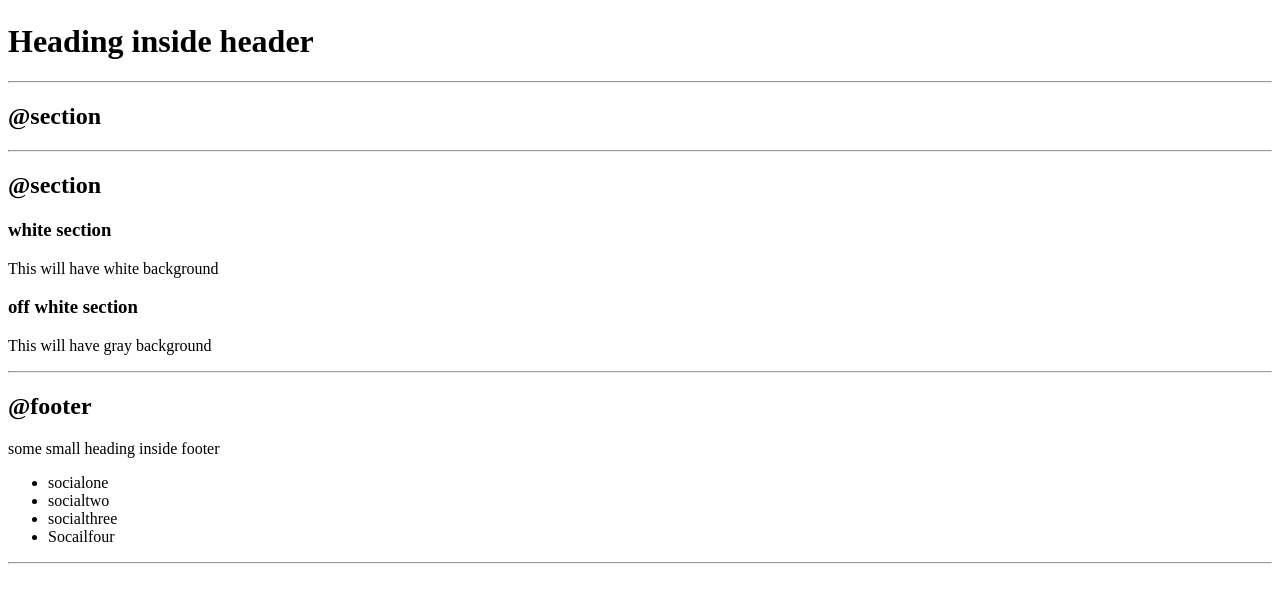
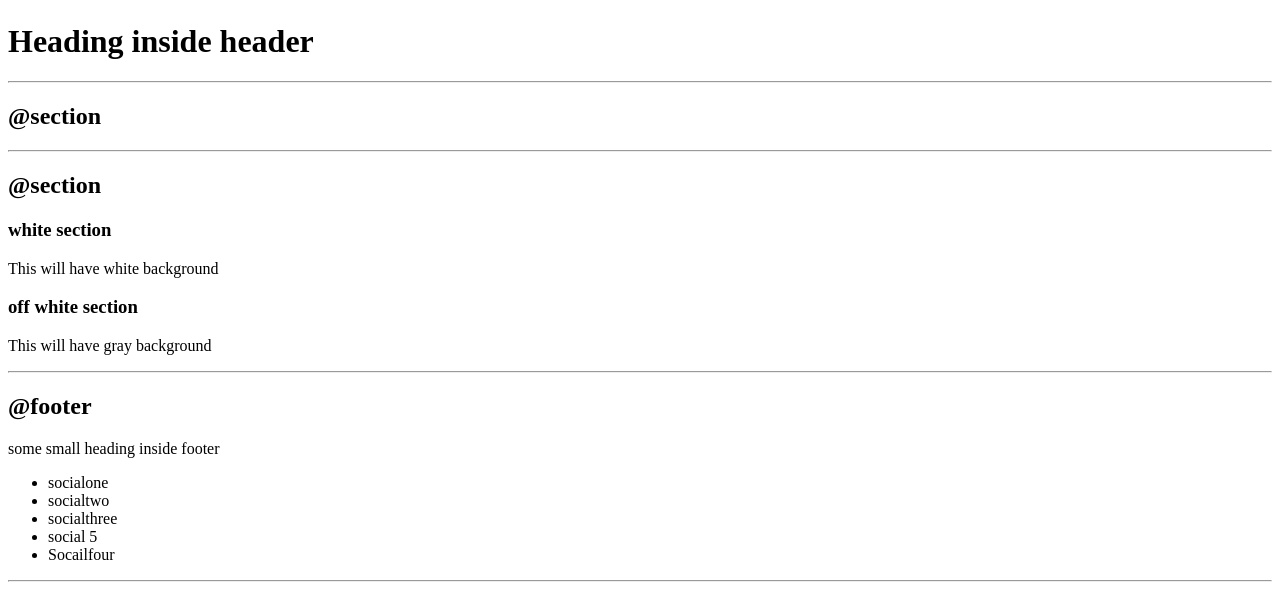
Before and after one commit to qureshimadiha/neogcamp-lesson-, a plain HTML site: page index.html in a window 1280 px wide. Shown: the part 1324-1914 px from the top of the page. Drawn offline with Linux system fonts and the light colour scheme.

Commit message:
username test

```diff
--- a/index.html
+++ b/index.html
@@ -126,6 +126,7 @@
         <li>socialone</li>
         <li>socialtwo</li>
         <li>socialthree</li>
+        <li>social 5</li>
         <li>Socailfour</li>
       </ul>
     </footer>
```
